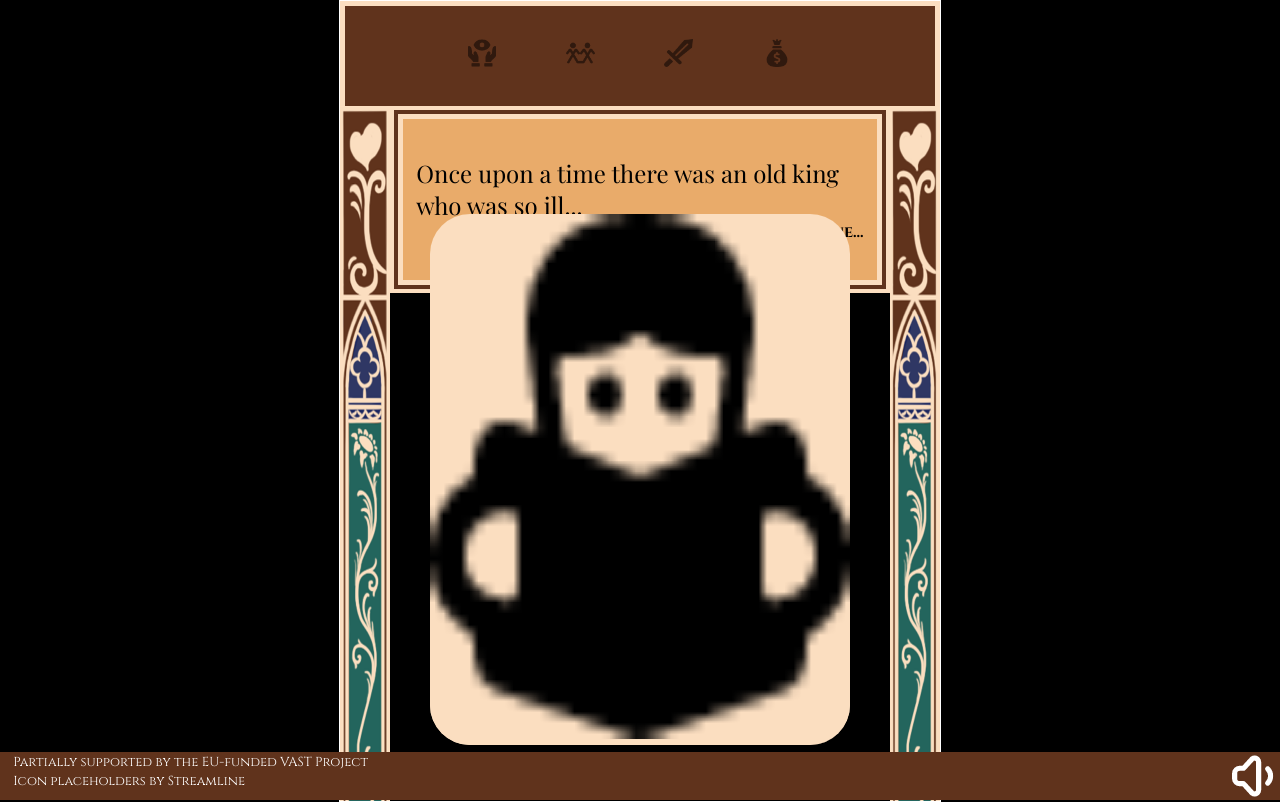
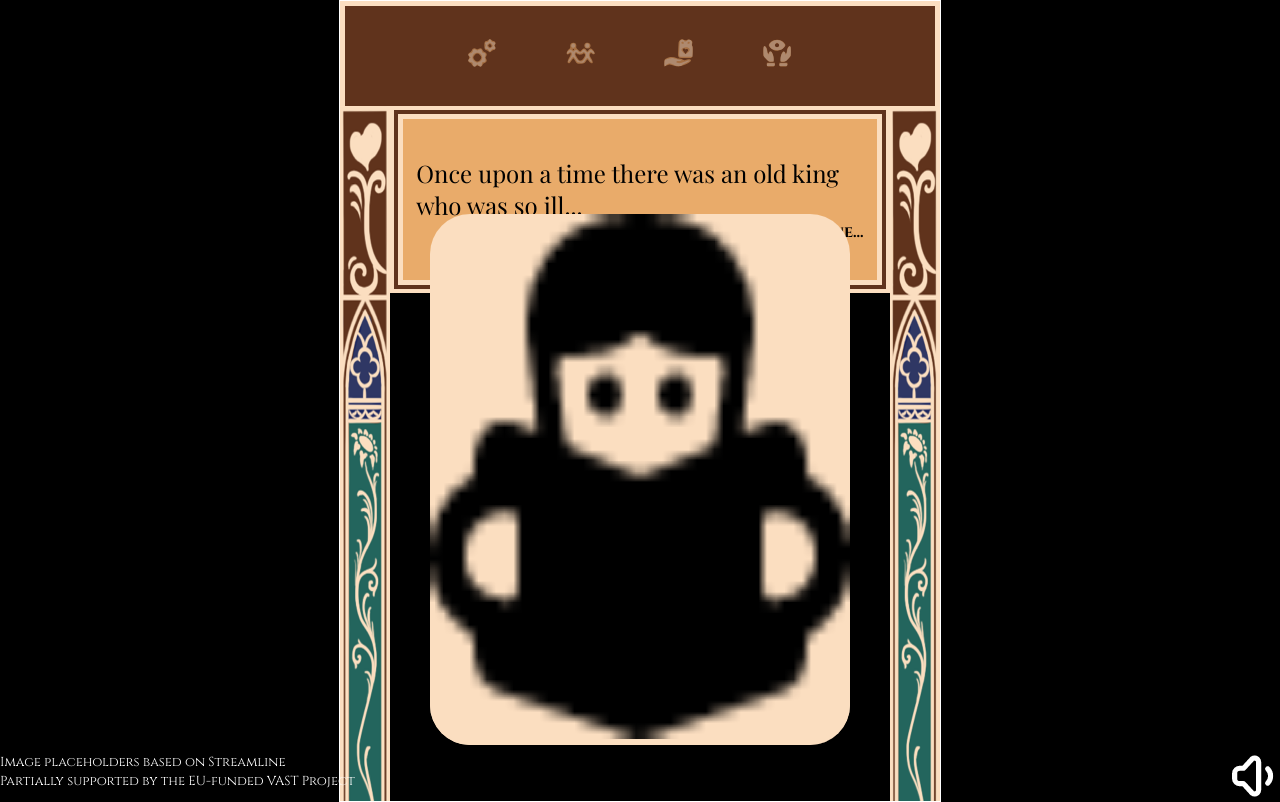
Before and after one commit to mapto/trustyjohn, a website: page game/index.html in a window 1280 px wide. Drawn offline with nearby package versions, Linux system fonts and the light colour scheme; a web font is replaced by a local one.

Commit message:
bespoke score

```diff
--- a/game/css/device.css
+++ b/game/css/device.css
@@ -10,4 +10,14 @@
 	#page {
 		width: 100%;
 	}
+
+	#links {
+		margin: 0 60px;
+	}
+
+	#sound_switch {
+		position: absolute;
+    	right: 120px;
+    	bottom: 0;
+	}
 }
--- a/game/css/game.css
+++ b/game/css/game.css
@@ -148,7 +148,6 @@ ins {
 #links {
 	width: 100%;
 	font-size: small;
-	background-color: #60331c;
 	position: absolute;
 	bottom: 0;
 }
@@ -156,7 +155,6 @@ ins {
 #links a {
 	text-decoration: none;
 	color: white;
-	margin: 0 10pt;
 	height: 100%;
 	vertical-align: middle;
 }
--- a/game/index.html
+++ b/game/index.html
@@ -17,10 +17,10 @@
 <body>
   <div id="page">
     <header id="balance">
-      <img id="religion" src="img/balance/religion.png" alt="tradition vs innovation" title="tradition vs innovation">
-      <img id="people" src="img/balance/people.png" alt="individual vs collective" title="individual vs collective">
-      <img id="war" src="img/balance/war.png" alt="rivality vs solidarity" title="rivality vs solidarity">
-      <img id="money" src="img/balance/money.png" alt="generosity vs greed" title="generosity vs greed">
+      <img id="innovation" src="img/balance/innovation.svg">
+      <img id="collective" src="img/balance/collective.svg">
+      <img id="donation" src="img/balance/donation.svg">
+      <img id="destiny" src="img/balance/destiny.svg">
     </header>
     <div id="card_space">
       <div id="narrative">
@@ -63,8 +63,8 @@
   <script type="text/javascript" src="lib/papaparse.min.js"></script>
 
   <link rel="preload" as="fetch" href="story.csv" type="text/csv" crossorigin>
+  <link rel="stylesheet" href="css/game.css">
   <link rel="stylesheet" href="css/device.css">
-  <link rel="stylesheet" href="css/game.css">
 
   <script type="text/javascript" src="js/score.js"></script>
   <script type="text/javascript" src="js/narrative.js"></script>
@@ -74,8 +74,9 @@
 
   <footer id="links">
     <img id="sound_switch" class="button" src="img/btn/sound.png" />
-    <a href="https://www.vast-project.eu">Partially supported by the EU-funded VAST Project</a><br />
-    <a href="https://www.streamlinehq.com">Icon placeholders by Streamline</a>
+    <a href="https://www.streamlinehq.com">Image placeholders based on Streamline</a>
+    <br />
+    <a href="https://www.vast-project.eu">Partially supported by the EU-funded VAST Project</a>
   </footer>
 
   <audio id="music" loop>
--- a/game/js/score.js
+++ b/game/js/score.js
@@ -1,27 +1,27 @@
 var scores = [
     {
-        "id": "religion",
-        "positive": ["tradition"],
-        "negative": ["innovation"],
+        "id": "innovation",
+        "positive": ["innovation"],
+        "negative": ["tradition"],
         "full_card": 85,
         "empty_card": 85
     },
     {
-        "id": "people",
+        "id": "collective",
         "positive": ["collective", "generosity"],
         "negative": ["individual", "greed"],
         "full_card": 85,
         "empty_card": 85
     },
     {
-        "id": "war",
-        "positive": ["competition", "rivlary", "rivality"],
-        "negative": ["solidarity", "cooperation"],
+        "id": "donation",
+        "positive": ["solidarity", "cooperation"],
+        "negative": ["competition", "rivlary", "rivality"],
         "full_card": 85,
         "empty_card": 85
     },
     {
-        "id": "money",
+        "id": "destiny",
         "positive": ["destiny", "fate"],
         "negative": ["activism", "proactive"],
         "full_card": 85,
@@ -30,7 +30,12 @@ var scores = [
 ]
 
 function init_score() {
-    document.querySelectorAll('#balance img').forEach(elt => {
+    scores.forEach(s => {
+        let elt = document.querySelector("#" + s.id)
+        elt.src = "img/balance/" + s.id + ".svg"
+        elt.alt = s.positive[0] + " vs " + s.negative[0]
+        elt.title = elt.alt
+        console.log(elt.title)
         elt.style.opacity = 0.5
     })
 }
```
Also changed, not shown: game/img/balance/collective.svg (added), game/img/balance/destiny.svg (added), game/img/balance/donation.svg (added), game/img/balance/innovation.svg (added), game/img/balance/money.png (deleted), game/img/balance/people.png (deleted), game/img/balance/religion.png (deleted), game/img/balance/war.png (deleted).
